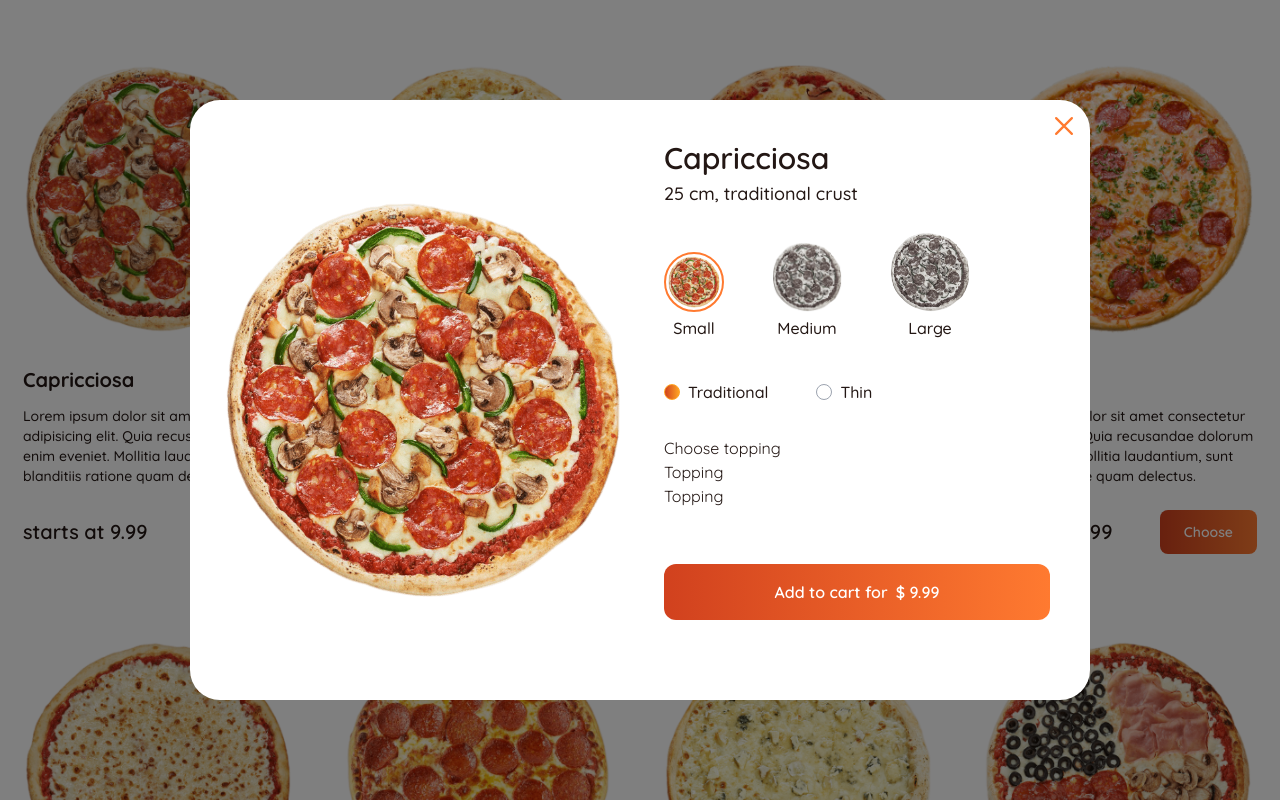
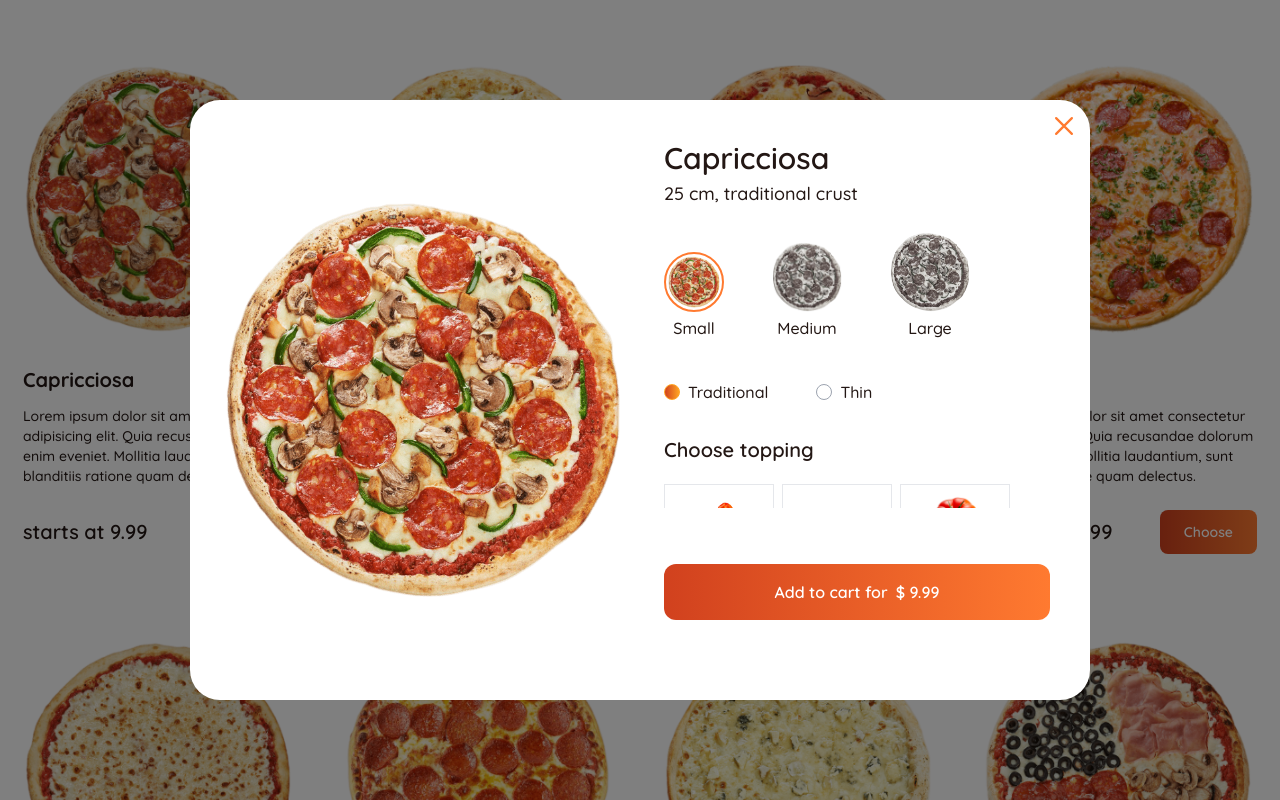
Before and after one commit to Artemonaaa/PizzaShop, a Next.js app: page / in a window 1280 px wide. Both pictures are taken after a click on the picture 158 px from the left and 199 px from the top of the page. Shown: the top 800 px of the page. Built offline with nearby package versions, Linux system fonts and the light colour scheme.

Commit message:
Add component Topping. Fix bud and add some optimization

```diff
--- a/src/app/components/CrustSelection.js
+++ b/src/app/components/CrustSelection.js
@@ -1,3 +1,5 @@
+import React from 'react'
+
 const CrustSelection = ({ crust, setCrust }) => {
   return (
     <div className="flex justify-center items-center lg:justify-start">
@@ -33,4 +35,4 @@
   )
 };
 
-export default CrustSelection;
+export default React.memo(CrustSelection)
--- a/src/app/components/PizzaDetails.js
+++ b/src/app/components/PizzaDetails.js
@@ -12,6 +12,8 @@
   const [additionalTopping, setAdditionalTopping] = useState([])
   const [additionalToppingPrice, setAdditionalToppingPrice] = useState(0)
   const [price, setPrice] = useState(0)
+
+  //console.log(additionalTopping)
 
   useEffect(() => {
     size === "small"
@@ -33,6 +35,7 @@
       setAdditionalToppingPrice(0)
     }
   }, [additionalTopping])
+
 
   return (
     <div className="flex flex-col lg:flex-row lg:gap-x-8 h-full md:p-8">
@@ -68,10 +71,16 @@
             </div>
             <SizeSelection pizza={pizza} size={size} setSize={setSize} />
             <CrustSelection crust={crust} setCrust={setCrust} />
-            <div>Choose topping</div>
-            <div>
+            <div className="mb-4 text-xl font-semibold">Choose topping</div>
+            <div className="flex flex-1 flex-wrap gap-2 py-1 justify-center lg:justify-start">
               {pizza.toppings?.map((topping, index) => {
-                return <Topping key={index} />
+              return (
+                <Topping
+                  topping={topping}
+                  additionalTopping={additionalTopping}
+                  setAdditionalTopping={setAdditionalTopping}
+                  key={index} />
+              )
               })}
             </div>
           </div>
--- a/src/app/components/SizeSelection.js
+++ b/src/app/components/SizeSelection.js
@@ -1,3 +1,5 @@
+import React from 'react'
+
 import Image from 'next/image'
 
 const SizeSelection = ({ pizza, size, setSize }) => {
@@ -75,4 +77,4 @@
   )
 }
 
-export default SizeSelection;
+export default React.memo(SizeSelection)
--- a/src/app/components/Topping.js
+++ b/src/app/components/Topping.js
@@ -1,5 +1,60 @@
-const Topping = () => {
-  return <div>Topping</div>;
+import React, { useState, useEffect} from 'react'
+
+import Image from 'next/image';
+
+import { IoMdCheckmark } from 'react-icons/io';
+
+const Topping = ({ topping, additionalTopping, setAdditionalTopping }) => {
+  const [isCheked, setIsChecked] = useState(false)
+
+  console.log(isCheked)
+
+  const handleCheckBox = () => {
+    setIsChecked(prev => !prev)
+  }
+
+  const handleTopping = () => {
+    if (isCheked) {
+      const newToppings = new Set([...additionalTopping, {...topping}])
+      setAdditionalTopping(Array.from(newToppings))
+    } else {
+      const newToppings = additionalTopping.filter(toppingObj => {
+        return toppingObj.name !== topping.name
+      })
+      setAdditionalTopping(newToppings)
+    }
+  }
+
+  useEffect(() => {
+    handleTopping()
+  }, [isCheked])
+
+  return (
+    <div className={`${
+      isCheked && "border-orange"
+      } w-full max-w-[110px] h-[140px] p-1 flex flex-col items-center
+      justify-center border rounded-mb bg-white relative`}
+    >
+      <Image
+        src={topping.image}
+        width={70}
+        height={70}
+        alt=""
+        className="mb-2"
+      />
+      <div className="text-sm capitalize text-center font-medium">{topping.name}</div>
+      <input
+        type="checkbox"
+        checked={isCheked}
+        className="absolute w-full h-full opacity-0 cursor-pointer"
+        onChange={handleCheckBox}
+      />
+      <div className={`${isCheked ? "opacity-100" : "opacity-0"}
+        absolute top-1 right-1`}>
+        <IoMdCheckmark className="text-xl text-orange" />
+      </div>
+    </div>
+  )
 };
 
-export default Topping;
+export default React.memo(Topping)
```
